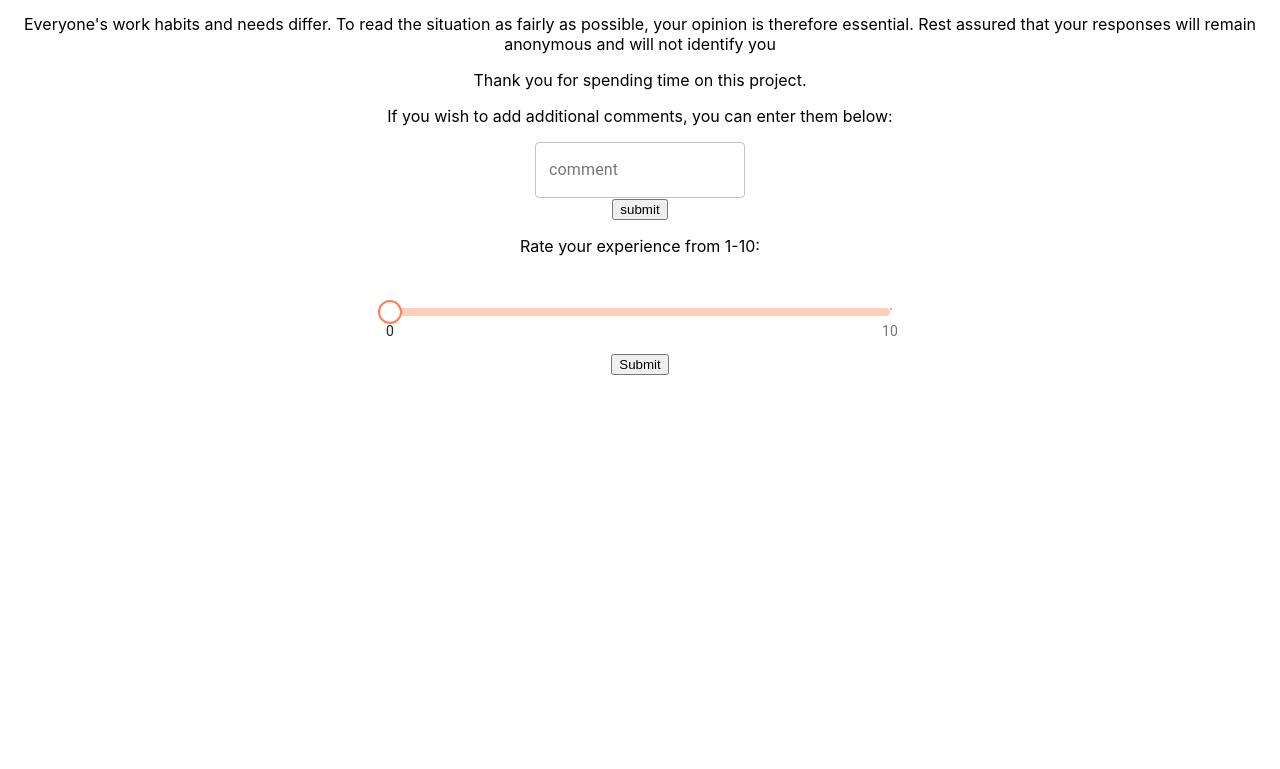
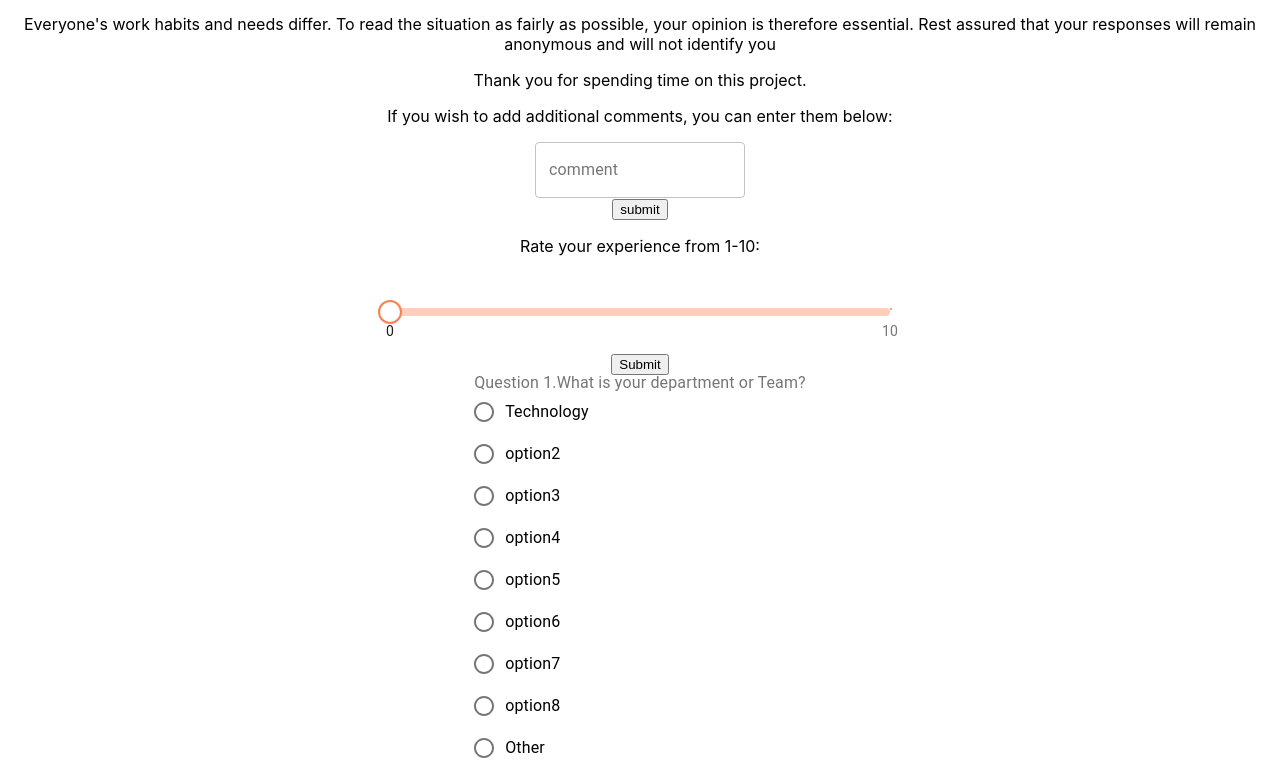
Before and after one commit to fjjes/project3-Hive, a React (Create React App) app in the folder client/: page / in a window 1280 px wide. Shown: the part 352-1121 px from the top of the page. Before the commit the page ends 800 px from the top, so only its background shows below. Built offline with nearby package versions, Linux system fonts and the light colour scheme.

Commit message:
added radiobuttons

```diff
--- a/client/src/components/Form.js
+++ b/client/src/components/Form.js
@@ -3,6 +3,7 @@ import Narrative from "./questiontypes/Narrative";
 import Comment from "./questiontypes/Comment";
 import SelectInput from "./questiontypes/SelectInput";
 import Slider from "./questiontypes/Slider";
+import RadioButtons from "./questiontypes/RadioButtons";
 
 const Form = () => {
   return (
@@ -11,6 +12,7 @@ const Form = () => {
       <Comment />
       <SelectInput />
       <Slider />
+      <RadioButtons/>
     </div>
   );
 };
--- /dev/null
+++ b/client/src/components/questiontypes/RadioButtons.js
@@ -0,0 +1,78 @@
+import React from 'react';
+import Radio from '@material-ui/core/Radio';
+import RadioGroup from '@material-ui/core/RadioGroup';
+import FormControlLabel from '@material-ui/core/FormControlLabel';
+import FormControl from '@material-ui/core/FormControl';
+import FormLabel from '@material-ui/core/FormLabel';
+
+ function RadioButtons() {
+  const [value, setValue] = React.useState('');
+
+  const handleChange = (e) => {
+    setValue(e.target.value);
+  };
+
+  return (
+    <FormControl component="fieldset">
+      <FormLabel component="legend">
+          Question 1.What is your department or Team?
+      </FormLabel>
+
+      <RadioGroup
+      aria-label="radio"
+      name="radio1"
+      value={value}
+      onChange={handleChange}
+      >
+        <FormControlLabel
+        value="Tech"
+        control={<Radio/>}
+        label="Technology"
+        />
+        <FormControlLabel
+        value="option2"
+        control={<Radio/>}
+        label="option2"
+        />
+        <FormControlLabel
+        value="option3"
+        control={<Radio/>}
+        label="option3"
+        />
+        <FormControlLabel
+        value="option4"
+        control={<Radio/>}
+        label="option4"
+        />
+        <FormControlLabel
+        value="option5"
+        control={<Radio/>}
+        label="option5"
+        />
+        <FormControlLabel
+        value="option6"
+        control={<Radio/>}
+        label="option6"
+        />
+        <FormControlLabel
+        value="option7"
+        control={<Radio/>}
+        label="option7"
+        />
+        <FormControlLabel
+        value="option8"
+        control={<Radio/>}
+        label="option8"
+        />
+        <FormControlLabel
+        value="other"
+        control={<Radio/>}
+        label="Other"
+        />
+
+      </RadioGroup>
+
+    </FormControl>
+  );
+}
+export default RadioButtons;
```
